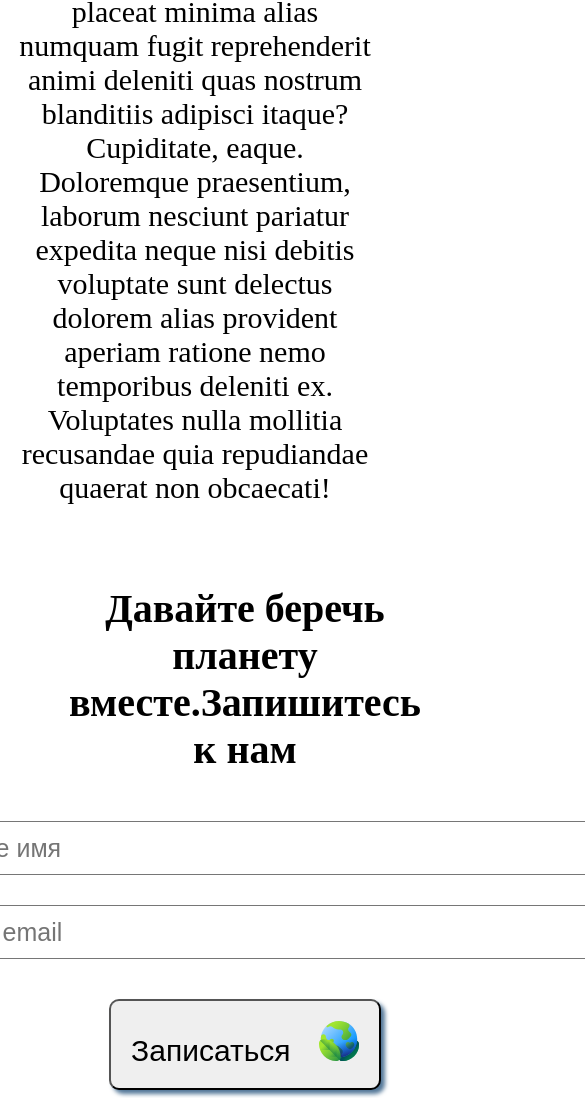
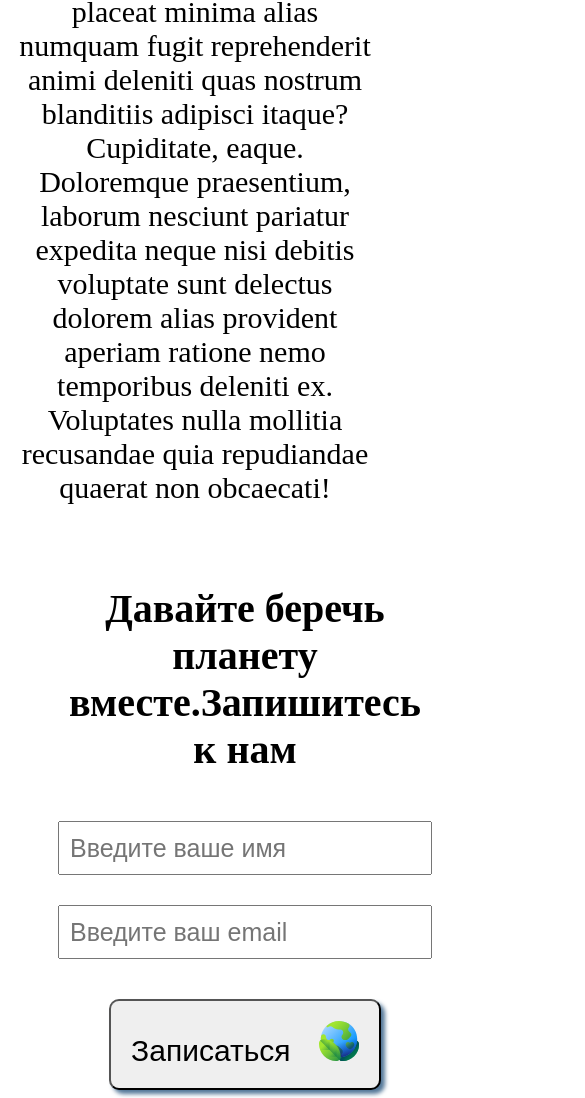
Before and after one commit to nofounds07/ecology_wb, a plain HTML site: page index.html in a window 390 px wide. Shown: the part 7208-8306 px from the top of the page, 585 px wide, since content can reach past the window. Drawn offline with Linux system fonts and the light colour scheme; a script that the page names is missing.

Commit message:
Update style.css

```diff
--- a/style.css
+++ b/style.css
@@ -314,6 +314,13 @@ button{
         width: 100%;
         text-align: center;
     }
+   form{
+    width: 400px;
+   }
+   .form input{
+    width: 350px;
+   }
+
 
 
 }
```
